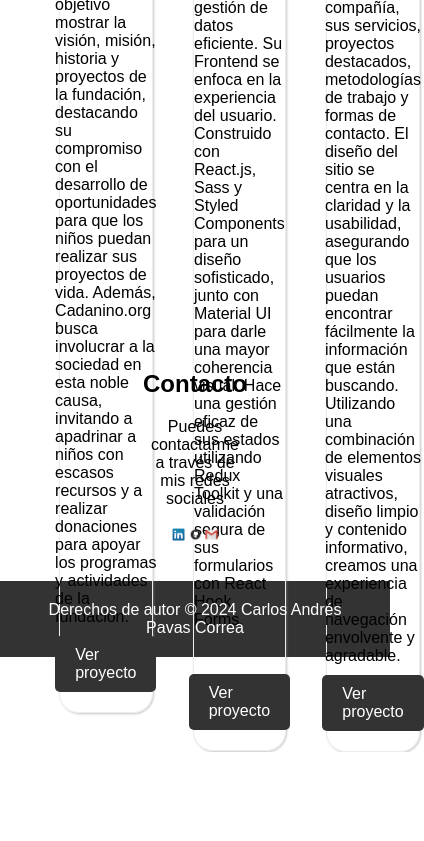
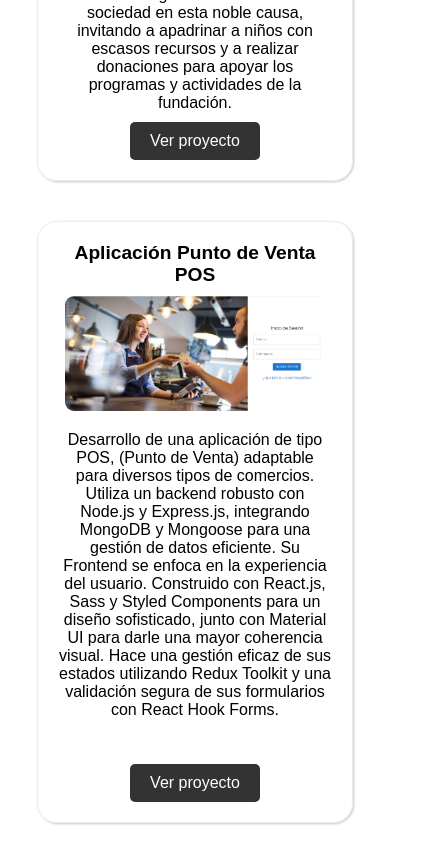
Before and after one commit to pavas0921/portfolio, a plain HTML site: page index.html in a window 390 px wide. Shown: the part 1156-1997 px from the top of the page, 424 px wide, since content can reach past the window. Before the commit the page ends 1908 px from the top, so only its background shows below. Drawn offline with Linux system fonts and the light colour scheme.

Commit message:
Se realiza diseño responsive

```diff
--- a/styles.css
+++ b/styles.css
@@ -23,6 +23,15 @@ body {
     flex-direction: column;
     margin: auto;
     padding: 20px 0;
+
+    @media (max-width: 768px) {
+        width: 80%;
+        display: flex;
+        justify-content: center;
+        align-items: center;
+        flex-direction: column;
+        text-align: center;
+    }
 }
 
 .container_projects {
@@ -33,6 +42,14 @@ body {
     flex-direction: column;
     margin: auto;
     padding: 20px 0;
+
+    @media (max-width: 768px) {
+        width: 90%;
+        display: flex;
+        justify-content: center;
+        align-items: center;
+        flex-direction: column;
+    }
 }
 
 .container_contact {
@@ -43,6 +60,14 @@ body {
     flex-direction: column;
     margin: auto;
     padding: 20px 0;
+
+    @media (max-width: 768px) {
+        width: 90%;
+        display: flex;
+        justify-content: center;
+        align-items: center;
+        flex-direction: column;
+    }
 }
 
 header {
@@ -81,11 +106,19 @@ section h2 {
 
 .projects {
     width: 100%;
-    height: 90vh;
     display: flex;
     justify-content: space-around;
     align-items: flex-start;
     margin-bottom: 20px;
+
+    @media (max-width: 768px) {
+        width: 100%;
+        display: flex;
+        justify-content: center;
+        align-items: center;
+        flex-direction: column;
+        margin-top: -20px;
+    }
 
 }
 
@@ -101,6 +134,19 @@ section h2 {
     box-shadow: 1px 1px 2px 0.2px #918c8c6e;
     transition: transform 0.3s ease;
     border: 1px solid #ececec;
+
+    @media (max-width: 768px) {
+        width: 90%;
+        display: flex;
+        justify-content: center;
+        align-items: center;
+        flex-direction: column;
+        border-radius: 20px;
+        box-shadow: 1px 1px 2px 0.2px #918c8c6e;
+        transition: transform 0.3s ease;
+        border: 1px solid #ececec;
+        text-align: center;
+    }
 }
 
 
@@ -144,6 +190,13 @@ footer {
     display: flex;
     justify-content: space-between;
     align-items: center;
+
+    @media (max-width: 768px) {
+        width: 50%;
+        display: flex;
+        justify-content: space-between;
+        align-items: center;
+    }
 }
 
 .networks {
@@ -154,15 +207,22 @@ footer {
     margin-top: 20px;
 }
 
-.a-container{
+.a-container {
     width: 100%;
     display: flex;
     justify-content: center;
     align-items: center;
+
+    @media (max-width: 768px) {
+        width: 60%;
+        display: flex;
+        justify-content: space-between;
+        align-items: center;
+    }
 }
 
 .images {
-    width: 80%;
+    width: 100%;
 }
 
 .btn {
@@ -181,10 +241,17 @@ footer {
 
 body {
     font-family: Arial, sans-serif;
-    margin-bottom: -52px; /* Agrega esta línea para eliminar el margen predeterminado */
+    margin-bottom: -52px;
+    /* Agrega esta línea para eliminar el margen predeterminado */
 }
 
-#contact{
+#contact {
     margin-top: 70px;
     margin-bottom: 20px;
+
+    @media (max-width: 768px) {
+        margin-top: -40px;
+    }
+
+
 }
```
